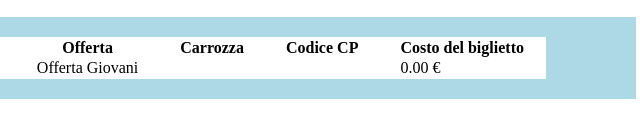
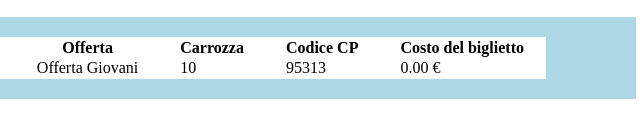
Before and after one commit to francesco-iacono/js-biglietto-treno-form, a plain HTML site: page index.html in a window 1280 px wide. Both pictures are taken after a click on the button "Genera". Shown: the part 140-278 px from the top of the page, 452-1092 px from the left. Drawn offline with Linux system fonts and the light colour scheme.

Commit message:
js finito

```diff
--- a/js/script.js
+++ b/js/script.js
@@ -53,7 +53,11 @@ bottoneGenera.addEventListener( 'click',
           console.log(prezzoStandard);
       }
 
-      // inserire dati nel html
+      // dati del biglietto
       document.getElementById('nome_passeggero').innerHTML = nomeDelPasseggero;
+      var carrozzaPassegero = Math.floor( Math.random() * 10) + 1;
+      document.getElementById('carrozza_passeggero').innerHTML = carrozzaPassegero;
+      var codiceCP = Math.floor( Math.random() * 10000) + 90000;
+      document.getElementById('codice_passeggero').innerHTML = codiceCP;
     }
   );
```
Also changed, not shown: index.html (+1 -1 lines).
